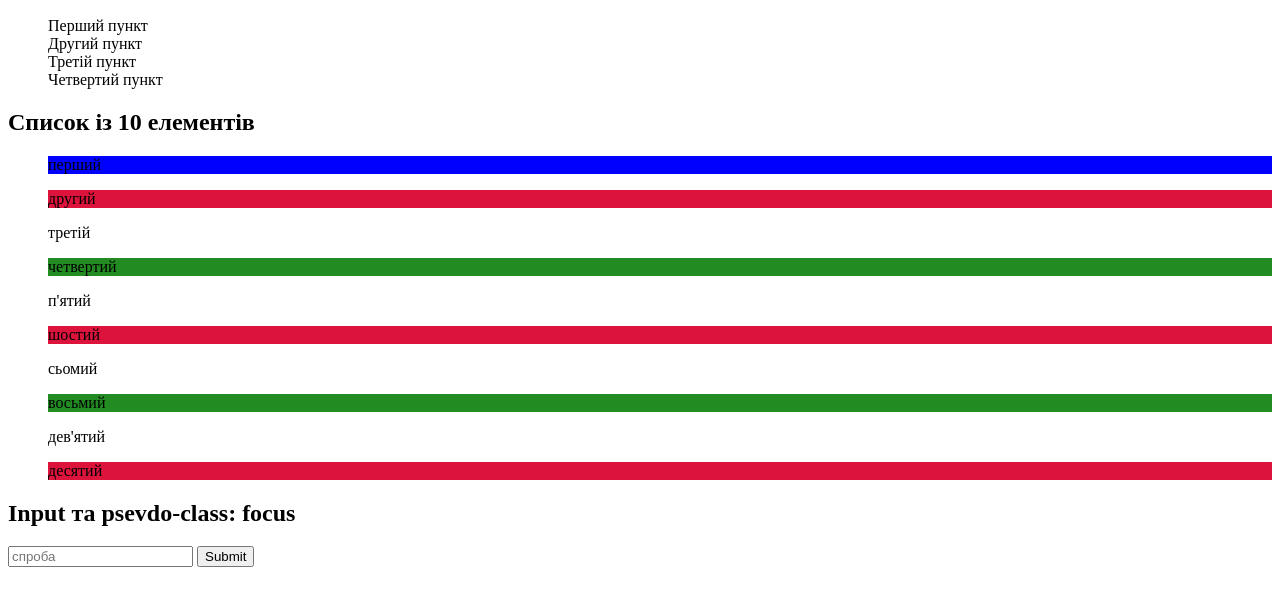
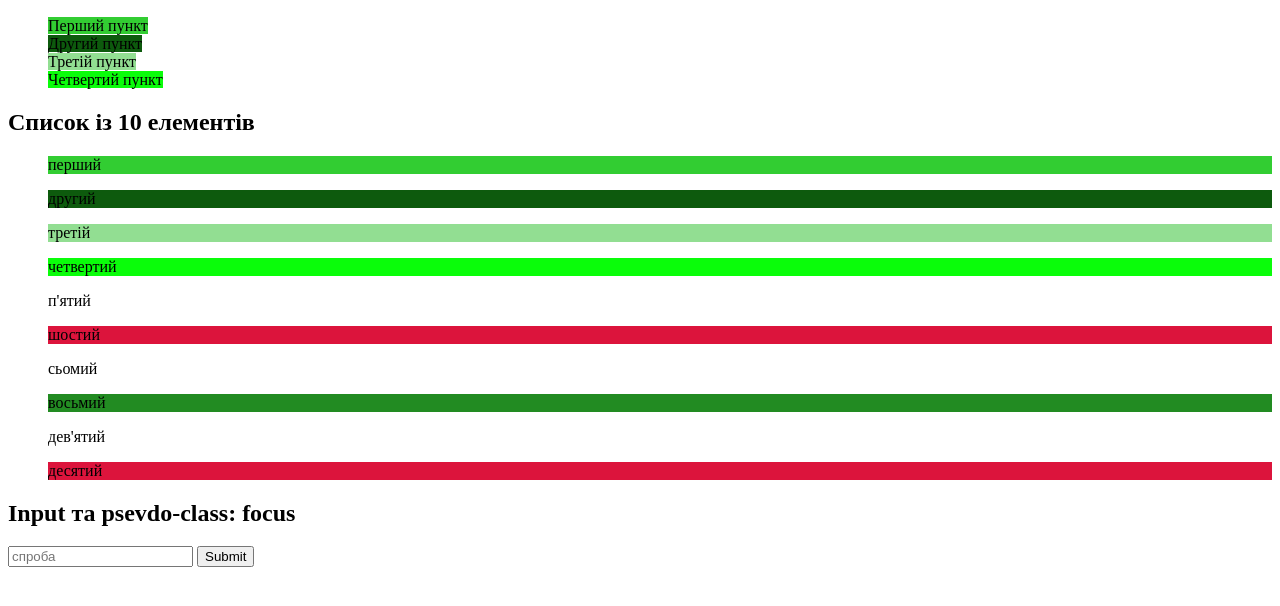
Before and after one commit to Spartanek/extrahw, a plain HTML site: page index2.html in a window 1280 px wide. Shown: the part 50-656 px from the top of the page. Drawn offline with Linux system fonts and the light colour scheme.

Commit message:
updated 4

```diff
--- a/style2.css
+++ b/style2.css
@@ -21,7 +21,26 @@ nav .menu {
 input:focus {
   color: green;
 }
-#first:hover {
+.menu:hover {
+  color: blue;
+}
+.menu:active {
+  color: pink;
+}
+#first {
+  background-color: limegreen;
+}
+#second {
+  background-color: rgb(13, 90, 13);
+}
+#third {
+  background-color: rgb(146, 222, 146);
+}
+#fourth {
+  background-color: rgb(10, 253, 10);
+}
+
+/* #first:hover {
   color: blue;
 }
 
@@ -47,4 +66,4 @@ input:focus {
 }
 #fourth:active {
   color: pink;
-}
+} */
```
